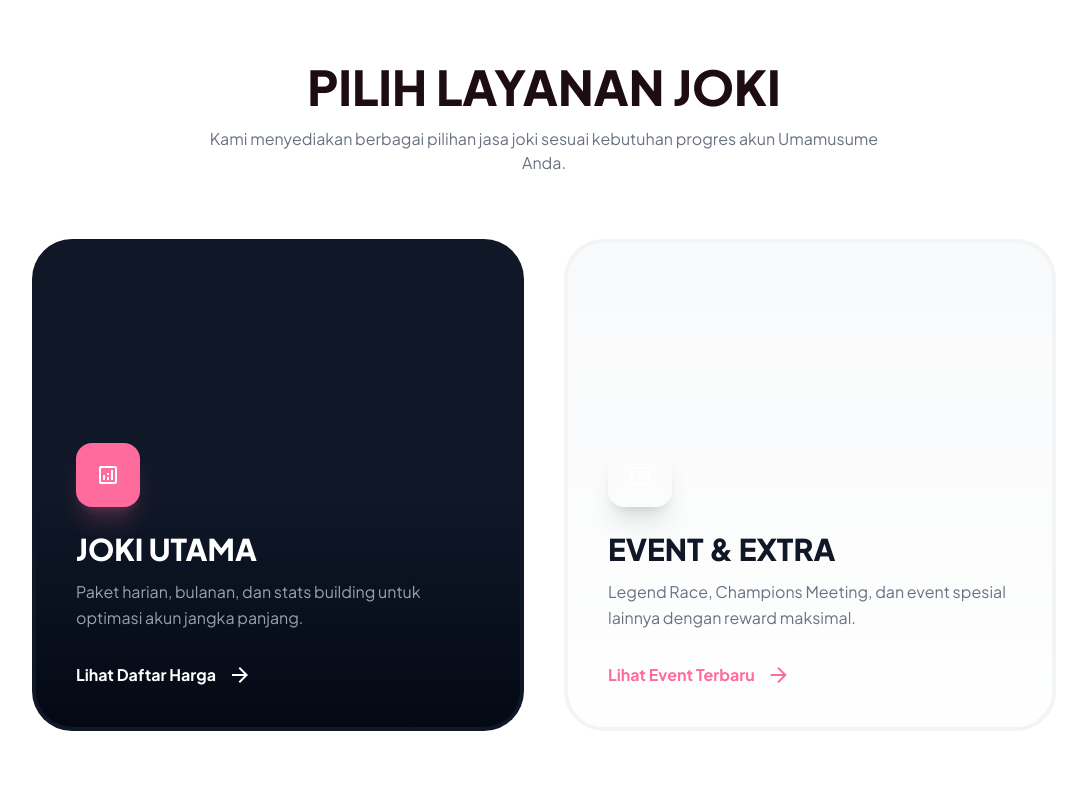
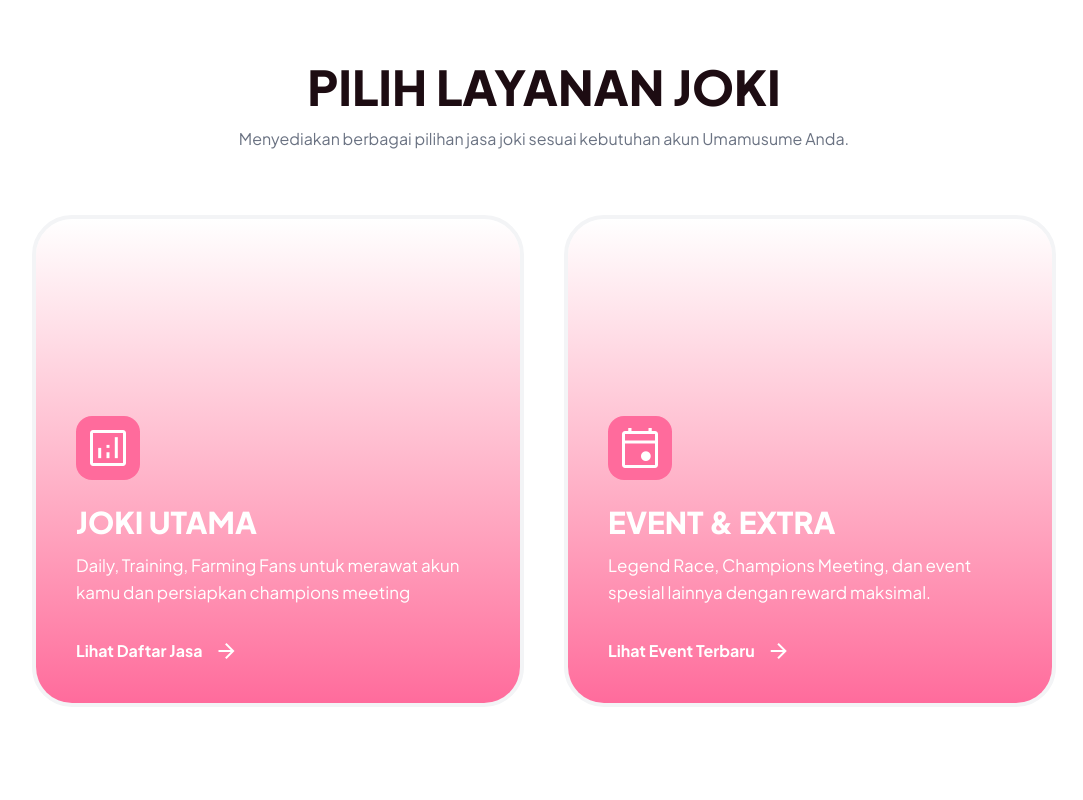
Before and after one commit to JeffStillLearning/landing-page-joki-umamusume, a Next.js app: page / in a window 1280 px wide. Shown: the part 840-1640 px from the top of the page, without its empty margins (96-1179 px from the left). Built offline with nearby package versions, Linux system fonts and the light colour scheme; no server answers; the database is empty.

Commit message:
update ui sedikit

```diff
--- a/app/components/Events.tsx
+++ b/app/components/Events.tsx
@@ -28,9 +28,9 @@
   return (
     <section className="py-8 bg-gray-50 relative border-y border-pink-50" id="event">
       <div className="max-w-7xl mx-auto px-4 sm:px-6 lg:px-8">
-        <div className="flex flex-col md:flex-row justify-between items-end mb-12 gap-6">
+        <div className="flex flex-col md:flex-row justify-center text-center items-end mb-12 gap-6">
           <div className="max-w-2xl">
-            <span className="text-accent font-bold tracking-widest text-sm uppercase mb-3 block">Special Add-on</span>
+
             <h2 className="text-4xl md:text-5xl font-black text-[#1d0c12] mb-4">LIMITED EVENT</h2>
             <p className="text-gray-600 text-lg">
               Lengkapi joki utamamu dengan event yang sedang berlangsung atau kustomisasi sesuai kebutuhan akunmu.
@@ -45,13 +45,13 @@
             events?.map((event) => (
               <div key={event.id} className="group bg-white rounded-2xl md:rounded-3xl border border-pink-100 overflow-hidden hover:shadow-2xl hover:shadow-pink-100/50 transition-all duration-500 flex flex-col md:flex-row relative">
                 {/* Event Image */}
-                <div className="relative h-48 md:h-auto md:w-80 shrink-0 bg-gray-100 overflow-hidden">
+                <div className="relative aspect-video md:h-auto md:w-[450px] shrink-0 overflow-hidden">
                   {event.cloudinaryId ? (
                     <Image
-                      src={getOptimizedImageUrl(event.cloudinaryId, { width: 600, height: 400, crop: 'fill' })}
+                      src={getOptimizedImageUrl(event.cloudinaryId, { width: 800, height: 600, crop: 'fit' })}
                       alt={event.name}
                       fill
-                      className="object-cover group-hover:scale-110 transition-transform duration-700"
+                      className="object-cover"
                     />
                   ) : (
                     <div className="w-full h-full flex items-center justify-center bg-pink-50 text-pink-200">
@@ -108,7 +108,7 @@
 function SkeletonCard() {
   return (
     <div className="bg-white rounded-2xl md:rounded-3xl border border-pink-100 overflow-hidden animate-pulse flex flex-col md:flex-row">
-      <div className="h-48 md:h-64 md:w-80 bg-gray-100 shrink-0"></div>
+      <div className="aspect-[16/9] md:h-64 md:w-80 bg-gray-100 shrink-0"></div>
       <div className="p-6 md:p-8 flex-grow">
         <div className="flex flex-col md:flex-row justify-between gap-4 mb-4">
           <div className="flex-grow">
--- a/app/components/Safety.tsx
+++ b/app/components/Safety.tsx
@@ -17,7 +17,7 @@
               </div>
               {/* Using a gradient div as placeholder for security illustration */}
               <div className="w-full h-full rounded-3xl bg-gradient-to-br from-blue-100 to-pink-100 flex items-center justify-center">
-                <span className="material-symbols-outlined text-9xl text-white/80 group-hover:scale-110 transition-transform duration-500 z-20">security</span>
+                <span className="material-symbols-outlined !text-[150px] text-white/80 z-20">security</span>
               </div>
             </div>
           </div>
--- a/app/components/Services.tsx
+++ b/app/components/Services.tsx
@@ -22,10 +22,10 @@
 
       <div className="max-w-7xl mx-auto lg:px-8">
         <div className="text-center mb-16 px-4">
-          <span className="text-accent font-bold tracking-widest text-sm uppercase mb-3 block">Service Selection</span>
-          <h2 className="text-4xl md:text-5xl font-black text-[#1d0c12] mb-6 tracking-tighter">PILIH JASA JOKIMU</h2>
+
+          <h2 className="text-4xl md:text-5xl font-black text-[#1d0c12] mb-6 tracking-tighter">DAFTAR JASA JOKI</h2>
           <p className="text-gray-600 max-w-2xl mx-auto text-lg leading-relaxed">
-            Geser ke samping untuk melihat pilihan paket. Klik kartu untuk melihat detail lengkapnya.
+            Temukan dan pilih berbagai layanan joki mulai dari daily sampai training uma. Percayakan akun kamu pada jasa yang berpengalaman agar proses jauh lebih cepat, efisien dan tanpa ribet
           </p>
         </div>
 
--- a/app/page.tsx
+++ b/app/page.tsx
@@ -16,40 +16,40 @@
         <div className="max-w-7xl mx-auto px-4 sm:px-6 lg:px-8">
           <div className="text-center mb-16">
             <h2 className="text-4xl md:text-5xl font-black text-[#1d0c12] mb-4 uppercase">Pilih Layanan Joki</h2>
-            <p className="text-gray-500 max-w-2xl mx-auto">Kami menyediakan berbagai pilihan jasa joki sesuai kebutuhan progres akun Umamusume Anda.</p>
+            <p className="text-gray-500 max-w-2xl mx-auto">Menyediakan berbagai pilihan jasa joki sesuai kebutuhan akun Umamusume Anda.</p>
           </div>
 
           <div className="grid grid-cols-2 md:grid-cols-2 gap-4 md:gap-10 max-w-5xl mx-auto">
             {/* Joki Portal Card */}
-            <Link href="/joki" className="group relative overflow-hidden rounded-3xl md:rounded-[2.5rem] bg-gray-900 aspect-square flex flex-col justify-end p-4 md:p-10 border-2 md:border-4 border-transparent hover:border-primary transition-colors duration-300">
-              <div className="absolute inset-0 bg-gradient-to-t from-gray-950 via-gray-900/40 to-transparent z-10 opacity-90 transition-opacity"></div>
+            <Link href="/joki" className="group relative overflow-hidden rounded-3xl md:rounded-[2.5rem] bg-gray-50 aspect-square flex flex-col justify-end p-4 md:p-10 border-2 md:border-4 border-gray-100 hover:border-primary transition-colors duration-300">
+              <div className="absolute inset-0 bg-gradient-to-t from-primary to-white z-10"></div>
 
               <div className="relative z-20">
-                <div className="w-10 h-10 md:w-16 md:h-16 bg-primary rounded-xl md:rounded-2xl flex items-center justify-center text-white mb-3 md:mb-6 shadow-xl shadow-primary/20">
-                  <span className="material-symbols-outlined text-2xl md:text-4xl">analytics</span>
+                <div className="w-10 h-10 md:w-16 md:h-16 bg-primary rounded-xl md:rounded-2xl flex items-center justify-center text-white mb-3 md:mb-6 ">
+                  <span className="material-symbols-outlined !text-5xl md:text-4xl text-white">analytics</span>
                 </div>
                 <h3 className="text-sm md:text-3xl font-black text-white mb-1 md:mb-3 uppercase">Joki Utama</h3>
-                <p className="hidden md:block text-gray-400 mb-8 leading-relaxed">Paket harian, bulanan, dan stats building untuk optimasi akun jangka panjang.</p>
-                <div className="flex items-center gap-2 md:gap-3 text-white font-bold text-[10px] md:text-base">
-                  <span className="hidden md:inline">Lihat Daftar Harga</span>
-                  <span className="md:hidden">Cek Harga</span>
+                <p className="hidden md:block text-white mb-8 leading-relaxed text-[17px]">Daily, Training, Farming Fans untuk merawat akun kamu dan persiapkan champions meeting</p>
+                <div className="flex items-center gap-2 md:gap-3 text-white font-bold text-[11px] md:text-base">
+                  <span className="hidden md:inline text">Lihat Daftar Jasa</span>
+                  <span className="md:hidden">Cek Jasa</span>
                   <span className="material-symbols-outlined text-xs md:text-base">arrow_forward</span>
                 </div>
               </div>
             </Link>
 
             {/* Event Portal Card */}
-            <Link href="/event" className="group relative overflow-hidden rounded-3xl md:rounded-[2.5rem] bg-gray-50 aspect-square flex flex-col justify-end p-4 md:p-10 border-2 md:border-4 border-gray-100 hover:border-accent transition-colors duration-300">
-              <div className="absolute inset-0 bg-gradient-to-t from-white via-white/40 to-transparent z-10 opacity-90 transition-opacity"></div>
+            <Link href="/event" className="group relative overflow-hidden rounded-3xl md:rounded-[2.5rem] bg-gray-50 aspect-square flex flex-col justify-end p-4 md:p-10 border-2 md:border-4 border-gray-100 hover:border-primary transition-colors duration-300">
+              <div className="absolute inset-0 bg-gradient-to-t from-primary to-white z-10"></div>
 
               <div className="relative z-20">
-                <div className="w-10 h-10 md:w-16 md:h-16 bg-accent rounded-xl md:rounded-2xl flex items-center justify-center text-white mb-3 md:mb-6 shadow-xl shadow-accent/20">
-                  <span className="material-symbols-outlined text-2xl md:text-4xl">event</span>
+                <div className="w-10 h-10 md:w-16 md:h-16 bg-primary rounded-xl md:rounded-2xl flex items-center justify-center text-white mb-3 md:mb-6 ">
+                  <span className="material-symbols-outlined !text-5xl md:text-4xl text-white">event</span>
                 </div>
-                <h3 className="text-sm md:text-3xl font-black text-gray-900 mb-1 md:mb-3 uppercase">Event & Extra</h3>
-                <p className="hidden md:block text-gray-500 mb-8 leading-relaxed">Legend Race, Champions Meeting, dan event spesial lainnya dengan reward maksimal.</p>
-                <div className="flex items-center gap-2 md:gap-3 text-primary font-bold text-[10px] md:text-base">
-                  <span className="hidden md:inline">Lihat Event Terbaru</span>
+                <h3 className="text-sm md:text-3xl font-black text-white mb-1 md:mb-3 uppercase">Event & Extra</h3>
+                <p className="hidden md:block text-white text-[17px] mb-8 leading-relaxed">Legend Race, Champions Meeting, dan event spesial lainnya dengan reward maksimal.</p>
+                <div className="flex items-center gap-2 md:gap-3 text-white font-bold text-[11px] md:text-base">
+                  <span className="hidden md:inline text">Lihat Event Terbaru</span>
                   <span className="md:hidden">Cek Event</span>
                   <span className="material-symbols-outlined text-xs md:text-base">arrow_forward</span>
                 </div>
```
